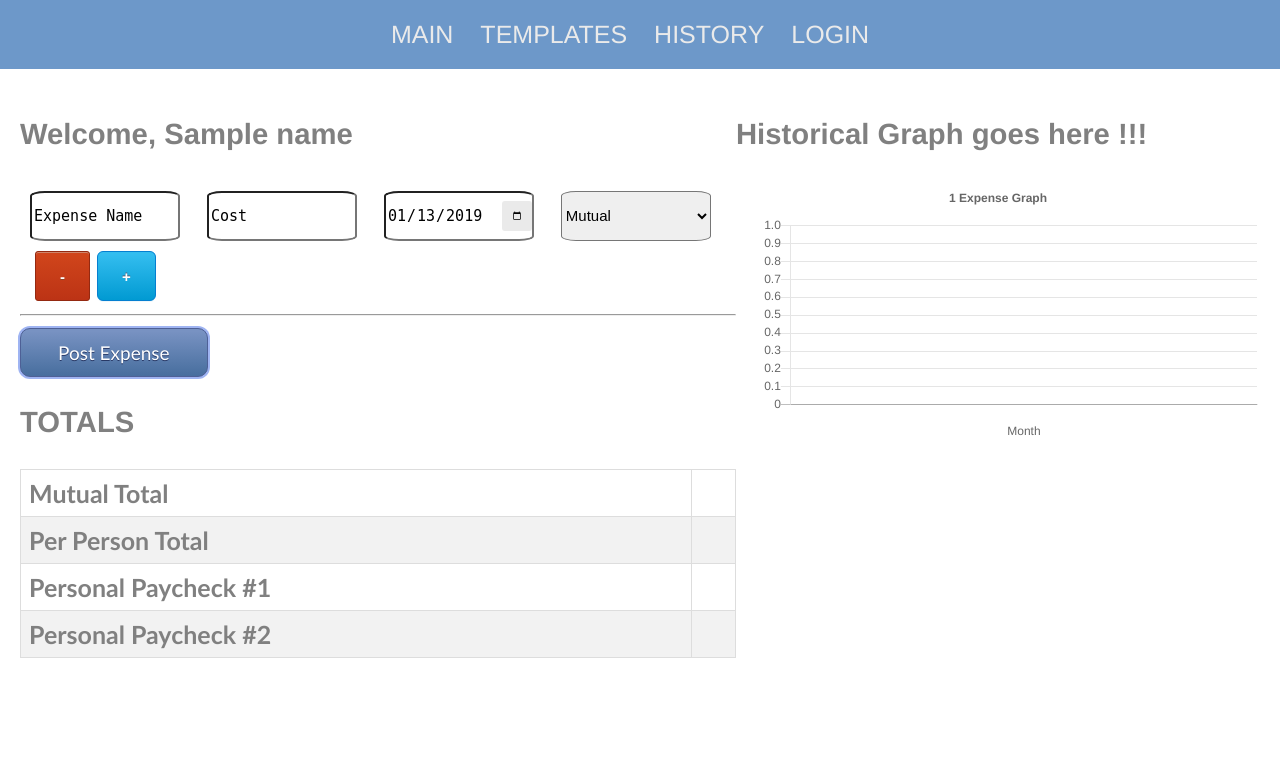
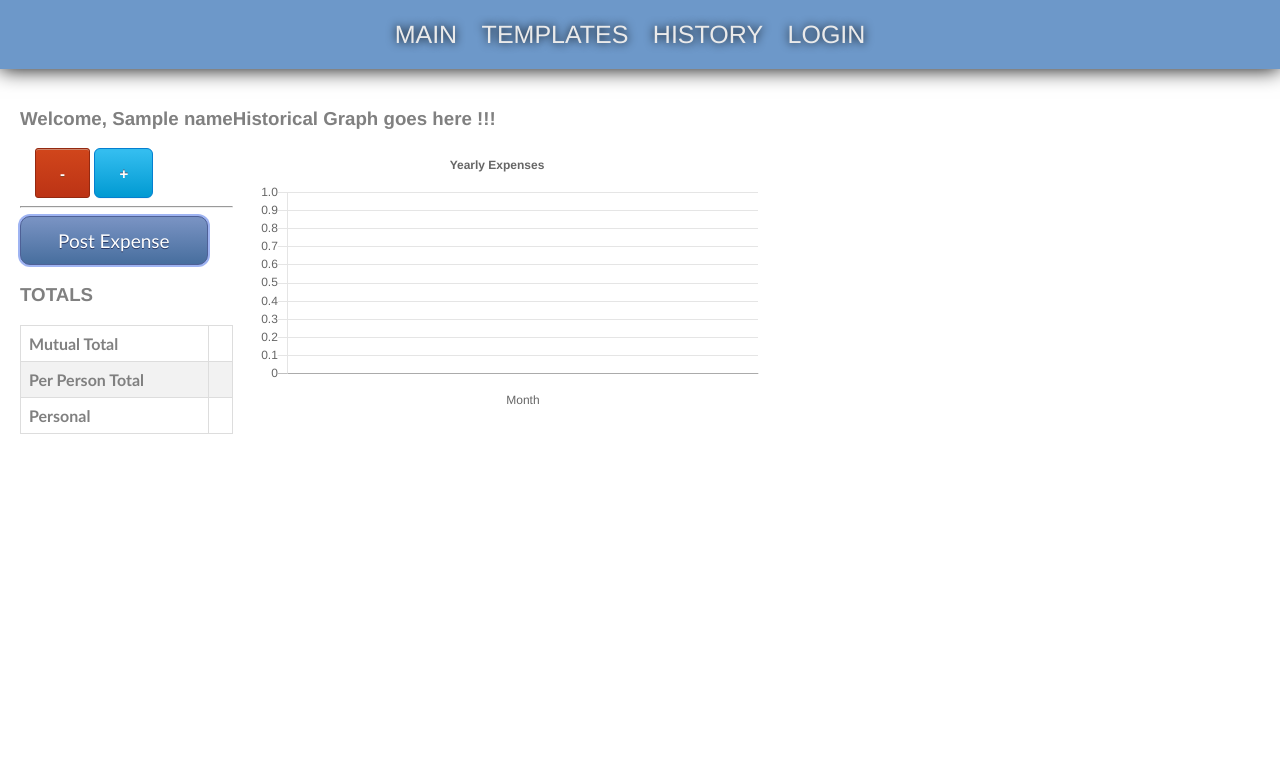
Before and after one commit to Leustad/expense_tracker, a Flask app: template expenses/templates/index.html in a window 1280 px wide. Shown: the top 766 px of the page. Run offline with Flask 2, Linux system fonts and the light colour scheme; tables that the repository leaves empty hold one stand-in row (values such as "Sample post"); the template is opened without the code that fills it: values that come from a table or form of the project are taken from there, most other values are stand-ins (such as "Sample title", 1, 10 or a date in 2020); parts of the project's set-up code (start-up, migrations or seed data) failed here and were passed over; some libraries are stand-ins or nearby versions.

Commit message:
Add bunch of changes..... :(

```diff
--- a/expenses/forms.py
+++ b/expenses/forms.py
@@ -1,4 +1,5 @@
 import datetime
+import decimal
 
 from flask import session
 from flask_wtf import FlaskForm
@@ -10,15 +11,19 @@ from wtforms import Form as NoCsrfForm
 
 from expenses.models import Template
 
+def check_numeric(form, field):
+    try:
+        decimal.Decimal(field)
+    except:
+        ValidationError('This field requires a numeric value')
 
 class ExpenseItem(NoCsrfForm):
     expense = StringField('Expense_Item', validators=[DataRequired()])
-    cost = FloatField('Cost', validators=[DataRequired()])
+    cost = FloatField('Cost', validators=[check_numeric])
     due_date = DateField('Due Date', format='%Y-%m-%d', validators=[DataRequired()],
                          default=datetime.datetime.today().date())
     desc = SelectField('Role', choices=[('mutual', 'Mutual'),
-                                        ('personal#1', 'Personal #1'),
-                                        ('personal#2', 'Personal #2')
+                                        ('personal', 'Personal'),
                                         ])
 
 
--- a/expenses/main.py
+++ b/expenses/main.py
@@ -34,16 +34,20 @@ def index():
         return redirect(url_for('main.index'))
     yty_data = {}
     db_yty_data = db.session.query(Expense).filter(Expense.due_date >= (datetime.datetime.now() - datetime.timedelta(days=365)).replace(day=1),
-                                        Expense.user_id==session['user_id']
-                                        )
+                                                   Expense.user_id == session['user_id']
+                                                   )
 
     yty_data = dict([(i.due_date.strftime('%Y%m%d'), []) for i in db_yty_data])
     for i in db_yty_data:
         yty_data[i.due_date.strftime('%Y%m%d')].append({'expense': i.expense,
                                                         'cost': i.cost,
                                                         'expense_type': i.expense_type
-                                                       })
-    return render_template('index.html', form=form, expenses=yty_data, name=current_user.username)
+                                                        })
+    default_fields = Template.query.filter_by(user_id=session['user_id'],
+                                              default=True
+                                              ).one()
+    default_fields = default_fields.template
+    return render_template('index.html', form=form, expenses=yty_data, name=current_user.username, default_fields=default_fields)
 
 
 @login_manager.user_loader
@@ -86,7 +90,8 @@ def register():
     if form.validate_on_submit():
         new_user = User(username=form.username.data,
                         email=form.email.data,
-                        password=bcrypt.generate_password_hash(form.password.data).decode('utf-8')
+                        password=bcrypt.generate_password_hash(
+                            form.password.data).decode('utf-8')
                         )
         print('new user: ', new_user.password)
         db.session.add(new_user)
@@ -106,17 +111,20 @@ def ready_update_template_form(update_template_form, update_fields):
     def _templates():
         return Template.query.filter_by(user_id=session['user_id']).all()
 
-    update_template_form.name.choices = [(i.name, i.name) for i in _templates()]
+    update_template_form.name.choices = [
+        (i.name, i.name) for i in _templates()]
 
     if update_fields:
-        template_list = [i.template for i in _templates() if i.name == _templates()[0].name]
+        template_list = [i.template for i in _templates() if i.name == _templates()[
+            0].name]
         template_list = ', '.join(map(str, template_list))
         update_template_form.fields.data = template_list
 
 
 def get_forms(update_fields):
     add_template_form = AddTemplateFrom(request.form, prefix='add_template_')
-    update_template_form = UpdateTemplateFrom(request.form, prefix='update_template_')
+    update_template_form = UpdateTemplateFrom(
+        request.form, prefix='update_template_')
     ready_update_template_form(update_template_form, update_fields)
     return add_template_form, update_template_form
 
--- a/expenses/static/css/style.css
+++ b/expenses/static/css/style.css
@@ -3,7 +3,7 @@ body{
     background: white;
     color: white;
 	font-family: Helvetica Neue, Helvetica, Arial, sans-serif;
-	font-size: 25px;
+	font-size: 16px;
     margin: 0;
     padding: 0 0 60px 0;
 }
@@ -11,26 +11,35 @@ body{
 header{
     background: #6d98c9;
     padding: 20px;
-    text-align: center;
+	text-align: center;
+	position: relative;
+	z-index: 10;
+	box-shadow: 0 0 20px black;
 }
 header a{
     color: #eaeaea;
     height: 100px;
     text-decoration: none;
     text-transform: uppercase;
-    margin-top: 40px;
+	margin-top: 40px;
+	text-shadow: 0 0 10px black;
+	transition: text-shadow 0.5s ease;
+	font-size: 25px;
+}
+header a:hover{
+	text-shadow: 0 15px 10px black;
 }
 
-header li:hover{
-    text-shadow: 0 10px 10px black;
-}
+/* header li:hover{
+	text-shadow: 0 10px 10px black;
+} */
 
 section{
     background: white;
     color: gray;
     padding: 20px;
     display: flex;
-    flex-direction: row
+    flex-direction: row;
 }
 
 section .expense-form, section .index-history{
@@ -283,9 +292,10 @@ table {
 .create-template #add_template_name, .update-template #update_template_name{
     margin-bottom: 10px;
 }
-.template-default-div{
+.template-default-div, update_template_default{
     display: inline-block;
-    padding: 20px 0 0 0;
+	padding: 20px 0 0 0;
+	margin-bottom: 10px;
 }
 
 .create-template label, .update-template label{
--- a/expenses/static/js/main.js
+++ b/expenses/static/js/main.js
@@ -1,84 +1,122 @@
 $(document).ready(function(){
     var next = 0;
+    var today = new Date().toISOString().split('T')[0];
+    function add_row(expense=None){
+        var newIn = '<br id=br_' + next + '><input id="expense_' + next + '" placeholder="Expense Name" value="' + expense +'" type="text" name="items-' + next + '-expense"> \
+        <input id="cost_' + next + '" placeholder="Cost" class="cost" type="text" name="items-' + next + '-cost" value=""> \
+        <input id="due_date_' + next + '" type="date" name="items-' + next + '-due_date" value="2018-01-01"> \
+        <select id="desc_' + next + '" type="text" name="items-' + next + '-desc"> \
+            <option value="mutual">Mutual</option> \
+            <option value="personal">Personal</option >';
+        var del_row = $("[id^=del_row]").last();
+
+        $(newIn).insertBefore(del_row);
+
+        $("#desc_" + next).after('<button id="del_row_' + next + '" class="btn btn-secondary delete-row" type="button">-</button>');
+        $('#due_date_' + next).val(today);
+        next = next + 1;
+        update_fields();
+    }
+
+    // default_fields
+    if (default_fields){
+        // remove the existing row
+        $("[id^=cost]").remove();
+        $("[id^=expense]").remove();
+        $("[id^=due_date]").remove();
+        $("[id^=desc]").remove();
+
+        // Add rows per default fieds
+        default_fields = default_fields.split(', ');
+        $.each(default_fields, function(k, v){
+            add_row(v);
+        });
+        update_fields();
+        $("[id^=del_row_]").last().remove();
+    }
+
     $(".add-more").click(function(){
         // e.preventDefault();
-        var addto = $("#desc_" + next);
-        console.log('before', next);
+        var addto = $("[id^=desc_]").last();
 
-        next = next + 1;
-        var today = new Date().toISOString().split('T')[0]
+        next = parseInt($(addto).last().attr('id').split("_")[1]) + 1;
+
         var newIn = '<br id=br_' + next + '><input id="expense_' + next + '" placeholder="Expense Name" type="text" name="items-' + next + '-expense"> \
                     <input id="cost_' + next + '" placeholder="Cost" class="cost" type="text" name="items-' + next + '-cost" value=""> \
                     <input id="due_date_' + next + '" type="date" name="items-' + next + '-due_date" value="2018-01-01"> \
                     <select id="desc_' + next + '" type="text" name="items-' + next + '-desc"> \
                         <option value="mutual">Mutual</option> \
-                        <option value="personal#1">Personal #1</option > \
-                        <option value="personal#2">Personal #2</option>';
+                        <option value="personal">Personal</option >';
         var newInput = $(newIn);
         $(addto).after(newInput);
-        console.log('after', next);
 
         var previous_row = next - 1;
         $("#desc_" + previous_row).after('<button id="del_row_' + previous_row + '" class="btn btn-secondary delete-row" type="button">-</button>');
         $('#due_date_' + next).val(today);
 
+        //$('select').off('change');
         update_fields();
+
+        $('#desc_' + next).on('change', function(){
+            edit_totals(get_totals());
+        });
+        $(".cost").focusout(function() {
+            edit_totals(get_totals());
+        })
+    });
+
     function edit_totals(total){
         var mutual = $('.mutual');
         var perperson = $('.perperson');
-            var personalNumbOne = $('.paycheck1');
-            var personalNumbTwo = $('.paycheck2');
+        var personal = $('.personal');
 
-            mutual.text("$ " + total[2]);
-            perperson.text("$ " + (total[2]/2).toFixed(2));
-            personalNumbOne.text("$ " + parseFloat(total[0]).toFixed(2));
-            personalNumbTwo.text("$ " + parseFloat(total[1]).toFixed(2));
-
+        mutual.text("$ " + total[1]);
+        perperson.text("$ " + (total[1]/2).toFixed(2));
+        personal.text("$ " + total[0]);
     }
     function get_totals(){
-            var personals = [];
-            var pay1 = 0;
-            var pay2 = 0;
+        var expenses = [];
+        var personal = 0;
         var mutual = 0;
         $("[id^=desc]").each(function(){
             val = $(this).val();
             row_num = this.id.split("_")[1];
 
-                if (val == "personal#2"){
-                    pay2 += parseFloat($("#cost_" + row_num).val());
+            if($.isNumeric(parseFloat($("#cost_" + row_num).val()))){
+                value = parseFloat($("#cost_" + row_num).val());
+            }else{
+                value = 0;
             }
-                else if (val == "personal#1"){
-                    pay1 += parseFloat($("#cost_" + row_num).val());
+
+            if (val == "personal"){
+                personal += value;
             }
             else if (val == "mutual"){
-                    mutual += parseFloat($("#cost_" + row_num).val());
+                mutual += value;
             }
        });
-           personals.push(pay1.toFixed(2), pay2.toFixed(2), mutual.toFixed(2));
-           return personals
+       expenses.push(personal.toFixed(2), mutual.toFixed(2));
+       return expenses
     }
-        $("select[name=desc]").change(function(){
+    $("select[id^=desc_]").change(function(){
+        var data = $(this).val();
         totals = get_totals();
         edit_totals(totals);
-        })
+    });
 
-        $(".cost").focusout(function() {
-            totals = get_totals();
-            edit_totals(totals);
-        })
-    });
 
     // Delete Selected Row and Re-index Fields
     $('form').on('click', '.delete-row', function(){
+        if($("[id^=del_row]").length > 1){
             var fields = ['expense', 'cost', 'due_date', 'desc', 'del_row', 'br'];
             var row = this.id.split('_')[2];
             var prev_row = row - 1;
-        console.log(prev_row);
             $.each(fields, function(idx, value){
                 $("[id^=" + value + '_' + row + "]").remove();
             });
             // $("[id^=br_" + prev_row + "]").remove();
             update_fields();
+        }
     });
 
     // Re-index All Fields
@@ -88,10 +126,15 @@ $(document).ready(function(){
             var ctr = 0;
             $("[id^=" + value + "]").each(function(index, el){
                 $(this).attr('id', value + '_' + ctr);
+               // $(this).off('focusout');
+               // $(this).on('focusout', function(e){})
                 ctr += 1;
             });
         });
         update_del_btn();
+        edit_totals(get_totals());
+        /*$('select').off('change');
+        $('select').on('change', function(e){});*/
     }
 
     function update_del_btn(){
--- a/expenses/templates/index.html
+++ b/expenses/templates/index.html
@@ -34,12 +34,8 @@
                 <td class="amount perperson"></td>
             </tr>
             <tr>
-                <td><strong>Personal Paycheck #1</strong></td>
-                <td class="amount paycheck1"></td>
-            </tr>
-            <tr>
-                <td><strong>Personal Paycheck #2</strong></td>
-                <td class="amount paycheck2"></td>
+                <td><strong>Personal</strong></td>
+                <td class="amount personal"></td>
             </tr>
         </table>
     </div>
@@ -51,6 +47,7 @@
 <script src="https://cdnjs.cloudflare.com/ajax/libs/Chart.js/2.5.0/Chart.min.js"></script>
 
 <script>
+var default_fields = {{ default_fields|tojson }};
 var data = {{ expenses|tojson }};
 var ctx = document.getElementById("chart").getContext('2d');
 
@@ -75,7 +72,7 @@ var config = {
     responsive: true,
     title:{
       display:true,
-      text:'1 Expense Graph'
+      text:'Yearly Expenses'
     },
     tooltips: {
       mode: 'index',
@@ -102,7 +99,6 @@ var config = {
     }
   }
 };
-console.log(data);
 
 var dates = []
 var fields = []
@@ -145,13 +141,8 @@ $.each(fields, function(k, v){
     })
 });
 
-
-console.log('============');
-console.log(cost_per_field);
-
 config.data['labels'] = dates;
 $.each(cost_per_field, function(key, value){
-    console.log('a', key, value)
     color = getRandomColor();
     config.data.datasets.push({
         label: key,
```
Lines whose indentation alone changed are shown as unchanged.
